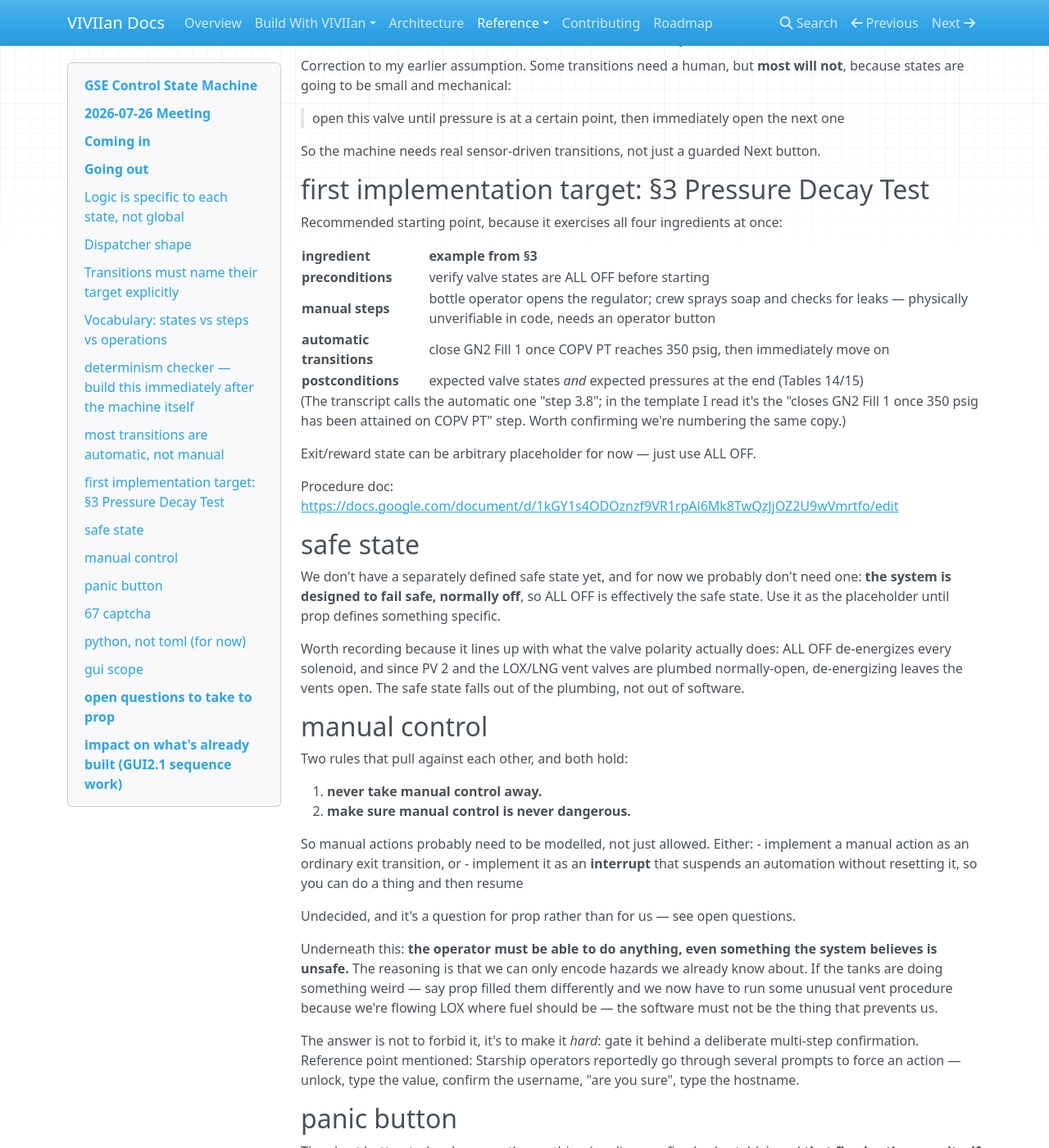
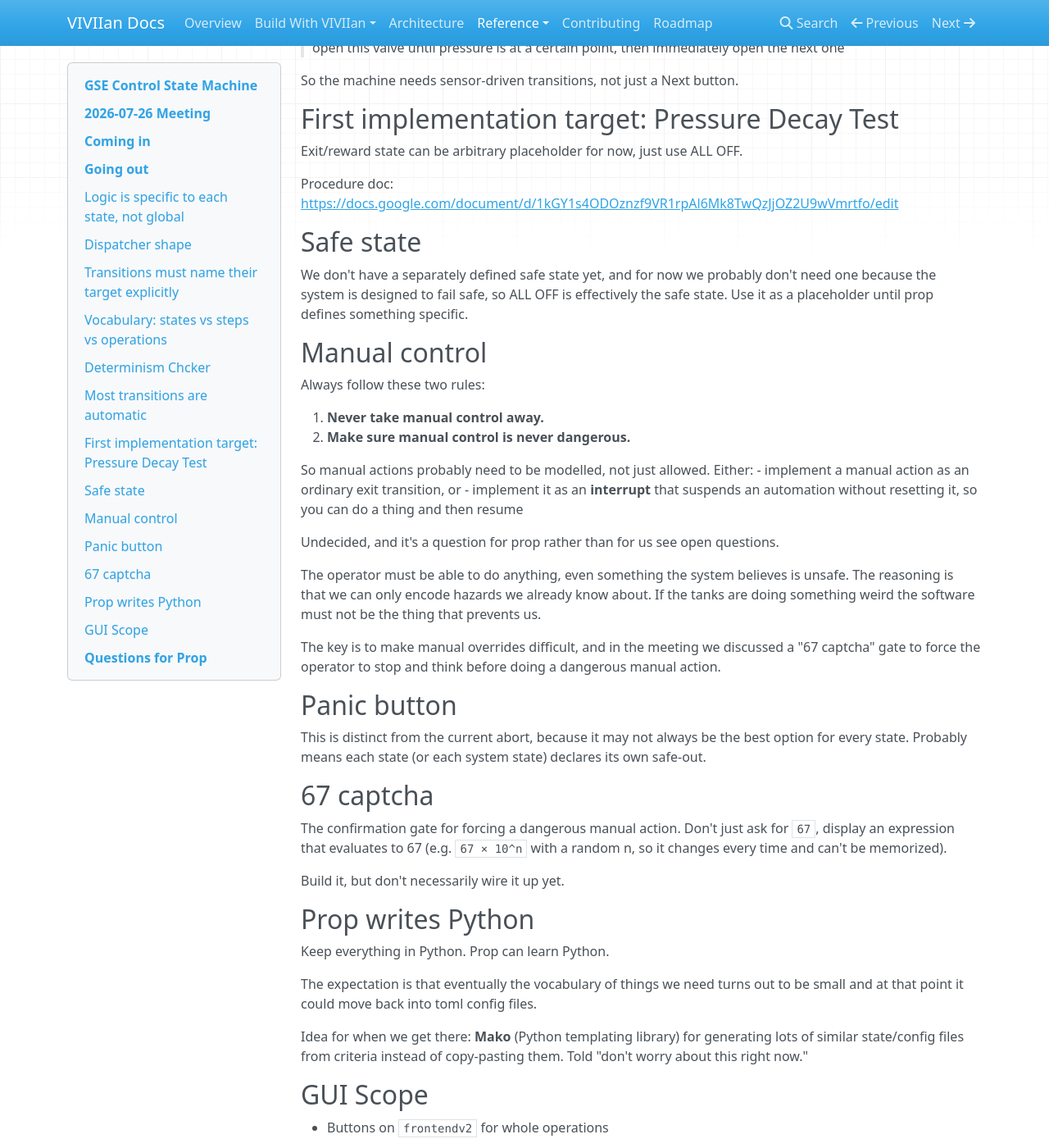
Before and after one commit to UCI-Rocket-Project/VIVIIan, an MkDocs documentation site: the page built from docs/state-machine.md, in a window 1280 px wide and 1400 px high, scrolled down 2168 px. Shown: the whole window at 82% size. Built offline with MkDocs 1.6.1, drawn with Linux system fonts in a browser that asks for light colours; nearby versions of some CDN libraries; some of the changed text lies outside the part shown.

Commit message:
Clean up state machine notes

```diff
--- a/docs/state-machine.md
+++ b/docs/state-machine.md
@@ -79,190 +79,109 @@ Candidate (explicitly "thinking out loud", not a decision): an operation might
 declare it can only be invoked from a certain *type* of state. Worth considering
 once we've read the real procedures more carefully.
 
-## determinism checker — build this immediately after the machine itself
+## Determinism Chcker
 
-Called out as the next thing to build after the state machine logic works.
+Build after the state machine logic works.
 
 **You must never end a control cycle with two equally valid transitions
 available.** The computer must never pick a state because it happened to
 evaluate first in a for loop. That is how you cause a large amount of problems.
 
-Ways out, to pick from:
-- **hierarchy** — if the cycle produced both a hot fire transition and an abort
-  transition, abort wins, unconditionally. Anything equally likely does not
+Possible resolutions:
+- **priority**: if the cycle produced both a hot fire transition and an abort
+  transition, abort wins. Anything equally likely does not
   happen.
-- **operator input** — if two are valid and neither dominates, stop and
+- **manual input**: if two are valid and neither dominates, stop and
   ask.
 
-Also: **only evaluate transitions at the end of the control cycle.** Mid-cycle,
-we don't care what's momentarily true.
+Also only evaluate transitions at the end of the control cycle.
+We don't care what's momentarily true.
 
-## most transitions are automatic, not manual
+## Most transitions are automatic
 
-Correction to my earlier assumption. Some transitions need a human, but **most
-will not**, because states are going to be small and mechanical:
+Some transitions need a human, but most
+will not, because states are going to be small like this example:
 
 > open this valve until pressure is at a certain point, then immediately open the
 > next one
 
-So the machine needs real sensor-driven transitions, not just a guarded Next
+So the machine needs sensor-driven transitions, not just a Next
 button.
 
-## first implementation target: §3 Pressure Decay Test
+## First implementation target: Pressure Decay Test
 
-Recommended starting point, because it exercises all four ingredients at once:
-
-|         ingredient        | example from §3 |
-|---------------------------|-----------------|
-|     **preconditions**     | verify valve states are ALL OFF before starting |
-|      **manual steps**     | bottle operator opens the regulator; crew sprays soap and checks for leaks — physically unverifiable in code, needs an operator button |
-| **automatic transitions** | close GN2 Fill 1 once COPV PT reaches 350 psig, then immediately move on |
-|     **postconditions**    | expected valve states *and* expected pressures at the end (Tables 14/15) |
-
-(The transcript calls the automatic one "step 3.8"; in the template I read it's
-the "closes GN2 Fill 1 once 350 psig has been attained on COPV PT" step. Worth
-confirming we're numbering the same copy.)
-
-Exit/reward state can be arbitrary placeholder for now — just use ALL OFF.
+Exit/reward state can be arbitrary placeholder for now, just use ALL OFF.
 
 Procedure doc:
 <https://docs.google.com/document/d/1kGY1s4ODOznzf9VR1rpAl6Mk8TwQzJjOZ2U9wVmrtfo/edit>
 
-## safe state
+## Safe state
 
 We don't have a separately defined safe state yet, and for now we probably don't
-need one: **the system is designed to fail safe, normally off**, so ALL OFF is
-effectively the safe state. Use it as the placeholder until prop defines
+need one because the system is designed to fail safe, so ALL OFF is
+effectively the safe state. Use it as a placeholder until prop defines
 something specific.
 
-Worth recording because it lines up with what the valve polarity actually does:
-ALL OFF de-energizes every solenoid, and since PV 2 and the LOX/LNG vent valves
-are plumbed normally-open, de-energizing leaves the vents open. The safe state
-falls out of the plumbing, not out of software.
+## Manual control
 
-## manual control
+Always follow these two rules:
 
-Two rules that pull against each other, and both hold:
-
-1. **never take manual control away.**
-2. **make sure manual control is never dangerous.**
+1. **Never take manual control away.**
+2. **Make sure manual control is never dangerous.**
 
 So manual actions probably need to be modelled, not just allowed. Either:
 - implement a manual action as an ordinary exit transition, or
 - implement it as an **interrupt** that suspends an automation without resetting
   it, so you can do a thing and then resume
 
-Undecided, and it's a question for prop rather than for us — see open questions.
+Undecided, and it's a question for prop rather than for us see open questions.
 
-Underneath this: **the operator must be able to do anything, even something the
-system believes is unsafe.** The reasoning is that we can only encode hazards we
-already know about. If the tanks are doing something weird — say prop filled them
-differently and we now have to run some unusual vent procedure because we're
-flowing LOX where fuel should be — the software must not be the thing that
+The operator must be able to do anything, even something the
+system believes is unsafe. The reasoning is that we can only encode hazards we
+already know about. If the tanks are doing something weird the software must not be the thing that
 prevents us.
 
-The answer is not to forbid it, it's to make it *hard*: gate it behind a
-deliberate multi-step confirmation. Reference point mentioned: Starship operators
-reportedly go through several prompts to force an action — unlock, type the
-value, confirm the username, "are you sure", type the hostname.
+The key is to make manual overrides difficult, and in the meeting we discussed a "67 captcha"
+gate to force the operator to stop and think before doing a dangerous manual action.
 
-## panic button
+## Panic button
 
-The abort button today does exactly one thing (applies one fixed valve table),
-and **that fixed action may itself be dangerous depending on which state we're
-in**. What's wanted is a panic control that resolves to a *state-appropriate*
-safing action.
-
-This is distinct from the current abort. Probably means each state (or each
-system state) declares its own safe-out.
+This is distinct from the current abort, because it may not always be the best option for every state.
+Probably means each state (or each system state) declares its own safe-out.
 
 ## 67 captcha
 
-The confirmation gate for forcing a dangerous manual action. Escalated version
-from the meeting: don't just ask for `67` — display an expression that evaluates
-to 67 (e.g. `67 × 10^n` with a random n, so it changes every time and can't be
-memorized) and make the operator type its square root. Forces them to actually
-stop and get a calculator.
+The confirmation gate for forcing a dangerous manual action. Don't just ask for `67`,
+display an expression that evaluates to 67 (e.g. `67 × 10^n` with a random n,
+so it changes every time and can't be memorized).
 
-Status: explicitly acknowledged as *probably a bad idea to actually use*. Wanted
-mainly so it can be demoed at recruiting. Build it, don't necessarily wire it to
-anything real.
+Build it, but don't necessarily wire it up yet.
 
-## python, not toml (for now)
+## Prop writes Python
 
-Keep everything in Python. Prop can learn Python — not a problem.
+Keep everything in Python. Prop can learn Python.
 
 The expectation is that eventually the vocabulary of things we need turns out to
-be small — control tank pressures, vent them if they get too high, read some
-sensor values — and at that point it could move back into config files. Not yet.
+be small and at that point it could move back into toml config files.
 
-Deferred idea for when we get there: **Mako** (Python templating library) for
+Idea for when we get there: **Mako** (Python templating library) for
 generating lots of similar state/config files from criteria instead of
-copy-pasting them. Explicitly "don't worry about this right now."
+copy-pasting them. Told "don't worry about this right now."
 
-## gui scope
+## GUI Scope
 
-- **yes**: buttons on `frontendv2` for whole operations — e.g. a "Pressure Decay"
-  button that runs that entire sequence. These replace the current per-table
-  state buttons.
-- **no**: a state editor in the GUI. Explicitly out of scope — "a fuck ton of
-  work" for something we'd nearly never use.
-- **yes**: manual valve control stays, always.
+- Buttons on `frontendv2` for whole operations
 
 ---
 
-# open questions to take to prop
+# Questions for Prop
 
-Ask in the campfire, framed as "I'm implementing this, here's what I'm thinking":
+Ask in the campfire:
 
-1. **How should manual control behave during an automation?** Should pressing a
+1. How should manual control behave during an automation? Should pressing a
    manual button abandon the running operation, or interrupt-and-resume it
-   without resetting? This is the big one.
-2. **Do you want a defined safe state per operation**, or is ALL OFF good enough
+   without resetting?
+2. Do you want a defined safe state per operation, or is ALL OFF good enough
    as a universal safe-out?
-3. **Are the §3 step numbers stable** between the template and the per-test
-   instances, so we can reference them in code comments?
 4. Longer term: which operations are reusable across procedures, and are there
    any that should only be callable from specific system states?
-
----
-
-# impact on what's already built (GUI2.1 sequence work)
-
-Recording this so nobody assumes the current implementation is the
-target design. The meeting supersedes several decisions in it.
-
-**Superseded:**
-
-- *TOML sequence format* — states move into Python. The TOML loader/dumper may
-  come back later; it is not the near-term shape.
-- *GUI sequence editor* (`sequence_ui.SequencePanel.draw_editor`) — explicitly
-  out of scope. Should be removed rather than maintained.
-- *"no auto-advance, no sensor thresholds"* — reversed. Most transitions are
-  sensor-driven and automatic. The `advance_when` hook I left room for is now the
-  main path, not an optional extra.
-- *ordered list with a single implicit next* — replaced by explicit named
-  transition targets, potentially several per state, plus a determinism check.
-- *abort as one fixed table* — replaced by per-state safing (panic button).
-
-**Worth keeping:**
-
-- the **valve registry** and polarity handling (`_VALVE_KINDS`, normally-open
-  handling for `pv2` / `tank_vent`) — this is physical fact, not design
-- **echo confirmation** (`EchoSnapshot`, `read_echo_snapshot`) — still exactly how
-  you verify a commanded state actually took effect, and now doubles as the input
-  to postcondition checks
-- the **three valve categories** — latching solenoids are confirmable, MVAS and
-  igniters are pulse and are not, alarm is an annunciator with its own rules
-- **`apply_valve_state`** and the alarm semantics (apply only when declared, never
-  force off) — including the fix for abort not sounding the alarm
-- **edge-triggered send + grace window** — commands go once per transition, and
-  you can't judge the echo for ~0.5 s after sending
-- the **fake-board test harness** — full loop with no hardware, this is how the
-  new machine gets tested too
-- the insight that **ALL OFF is the safe state** because the plumbing is fail-safe
-
-**Design note carried forward:** the current machine is a Moore machine — output
-is a function of the state alone, so re-entering a state issues identical
-commands. Worth preserving. It makes transitions idempotent, which matters a lot
-once transitions fire automatically.
```
